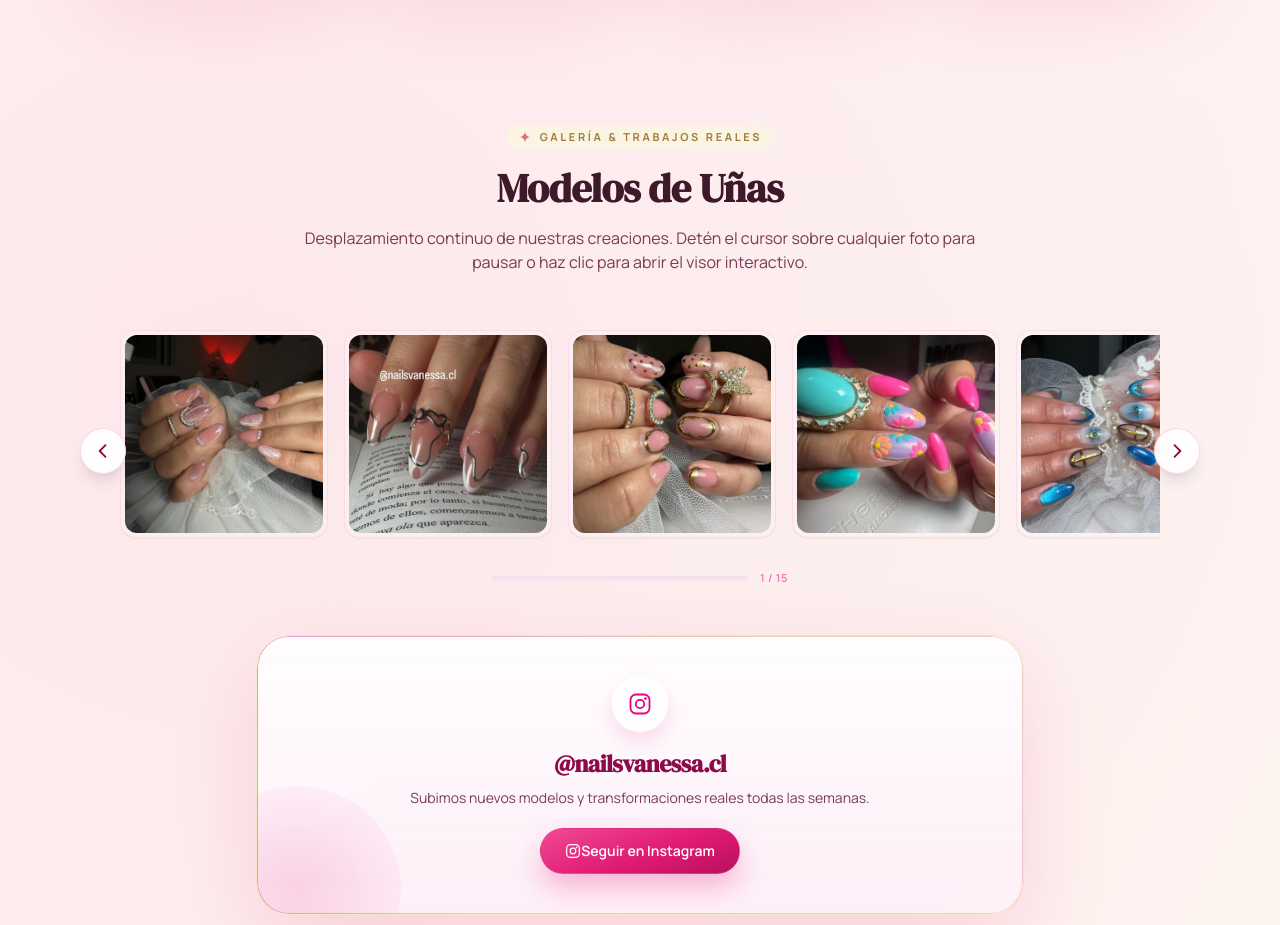
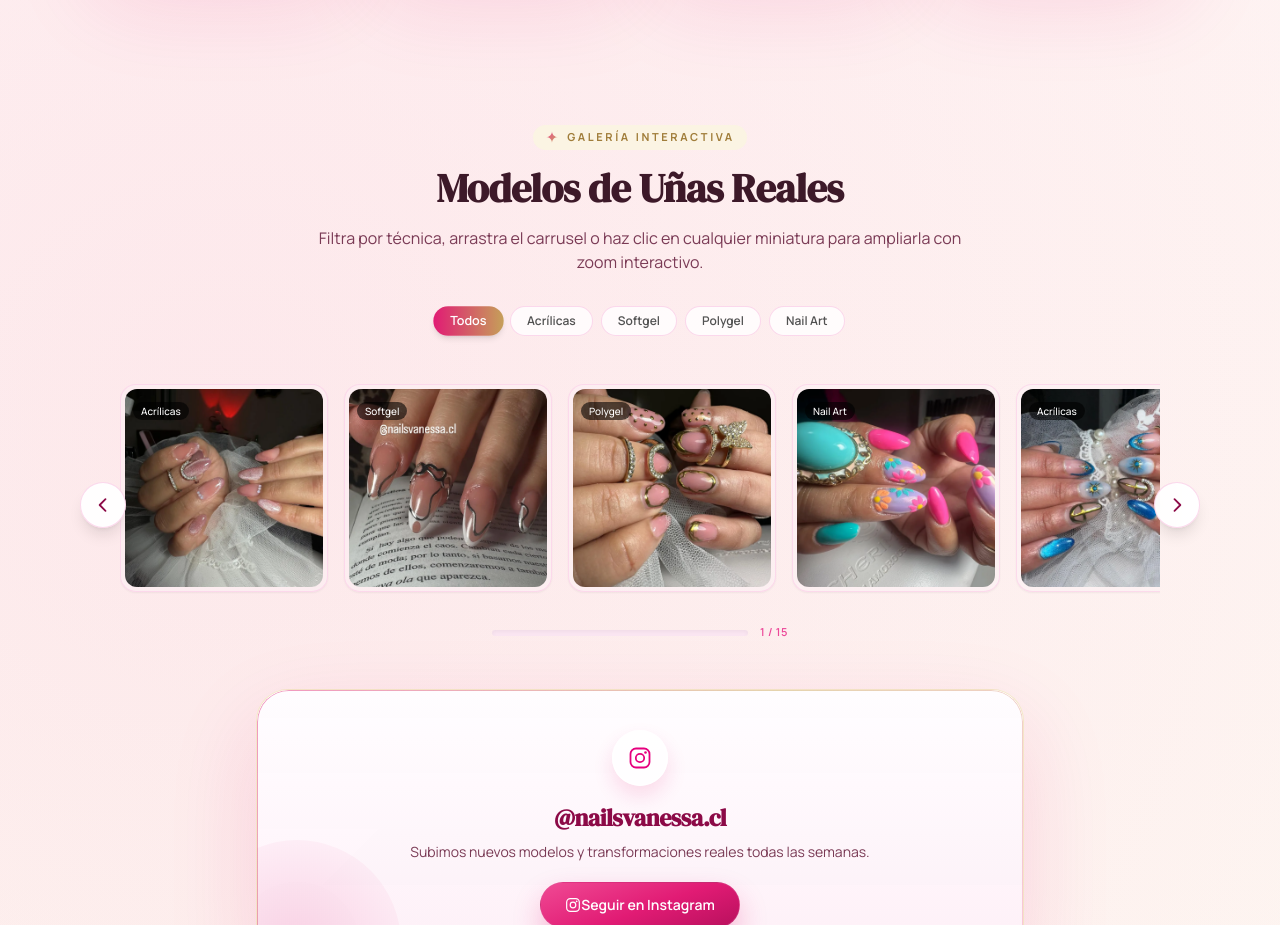
Before and after one commit to armyv7v/vanessa-studio, a Next.js app: page / in a window 1280 px wide. Shown: the part 4180-5105 px from the top of the page. Built offline with nearby package versions, Linux system fonts and the light colour scheme; no server answers.

Commit message:
fix(gallery): resolve scroll freeze with direct DOM manipulation, add mouse grab-to-drag and category filters

```diff
--- a/components/LandingGallery.js
+++ b/components/LandingGallery.js
@@ -2,7 +2,25 @@ import { useState, useEffect, useRef } from 'react';
 import { SparkleIcon } from './BrandMotifs';
 import { BUSINESS } from '../lib/businessInfo';
 
-const realGalleryImages = Array.from({ length: 15 }, (_, i) => `/gallery/modelo-${i + 1}.webp`);
+const realGalleryImages = [
+  { src: '/gallery/modelo-1.webp', category: 'Acrílicas', title: 'Esculpidas Gold' },
+  { src: '/gallery/modelo-2.webp', category: 'Softgel', title: 'Nude Elegant' },
+  { src: '/gallery/modelo-3.webp', category: 'Polygel', title: 'Baby Boomer' },
+  { src: '/gallery/modelo-4.webp', category: 'Nail Art', title: 'Mariposa Chic' },
+  { src: '/gallery/modelo-5.webp', category: 'Acrílicas', title: 'Red Glam' },
+  { src: '/gallery/modelo-6.webp', category: 'Softgel', title: 'Esmaltado Espejo' },
+  { src: '/gallery/modelo-7.webp', category: 'Polygel', title: 'Francés Moderno' },
+  { src: '/gallery/modelo-8.webp', category: 'Nail Art', title: 'Cristales & Destellos' },
+  { src: '/gallery/modelo-9.webp', category: 'Acrílicas', title: 'Almond Nude' },
+  { src: '/gallery/modelo-10.webp', category: 'Softgel', title: 'Pink Velvet' },
+  { src: '/gallery/modelo-11.webp', category: 'Polygel', title: 'Encapsulado Gold' },
+  { src: '/gallery/modelo-12.webp', category: 'Nail Art', title: 'Marmoleado Rose' },
+  { src: '/gallery/modelo-13.webp', category: 'Acrílicas', title: 'Coffin Luxe' },
+  { src: '/gallery/modelo-14.webp', category: 'Softgel', title: 'Minimalist Line' },
+  { src: '/gallery/modelo-15.webp', category: 'Nail Art', title: 'Glitter Ombré' },
+];
+
+const categories = ['Todos', 'Acrílicas', 'Softgel', 'Polygel', 'Nail Art'];
 
 function InstagramGlyph({ className = 'h-6 w-6' }) {
   return (
@@ -15,37 +33,49 @@ function InstagramGlyph({ className = 'h-6 w-6' }) {
 }
 
 export default function LandingGallery({ images = [] }) {
+  const [selectedCategory, setSelectedCategory] = useState('Todos');
   const [selectedIndex, setSelectedIndex] = useState(null);
   const [isPaused, setIsPaused] = useState(false);
   const [zoomScale, setZoomScale] = useState(1);
   const [panPos, setPanPos] = useState({ x: 0, y: 0 });
-  const [isDragging, setIsDragging] = useState(false);
-  const [dragStart, setDragStart] = useState({ x: 0, y: 0 });
-  const [scrollProgress, setScrollProgress] = useState(0);
+  const [isDraggingModal, setIsDraggingModal] = useState(false);
+  const [dragStartModal, setDragStartModal] = useState({ x: 0, y: 0 });
+
+  // Arrastre con mouse en el carrusel
+  const [isTrackDragging, setIsTrackDragging] = useState(false);
+  const [trackStartX, setTrackStartX] = useState(0);
+  const [trackScrollLeft, setTrackScrollLeft] = useState(0);
 
   const scrollContainerRef = useRef(null);
+  const progressBarRef = useRef(null);
+  const progressTextRef = useRef(null);
   const animFrameRef = useRef(null);
 
-  const baseImages = images.length > 0 ? images : realGalleryImages;
-  const displayImages = [...baseImages, ...baseImages];
-  const total = baseImages.length;
+  const baseItems = images.length > 0
+    ? images.map((src, i) => ({ src, category: 'General', title: `Modelo ${i + 1}` }))
+    : realGalleryImages;
 
-  // Bloqueo estricto del scroll del fondo (body) cuando el modal está abierto
+  const filteredItems = selectedCategory === 'Todos'
+    ? baseItems
+    : baseItems.filter((item) => item.category === selectedCategory);
+
+  // Duplicamos items para scroll infinito continuo
+  const displayItems = [...filteredItems, ...filteredItems];
+  const total = filteredItems.length;
+
+  // Bloqueo estricto del scroll del cuerpo (body) cuando el modal está abierto
   useEffect(() => {
     if (selectedIndex !== null) {
       document.body.style.overflow = 'hidden';
-      document.body.style.touchAction = 'none';
     } else {
       document.body.style.overflow = '';
-      document.body.style.touchAction = '';
     }
     return () => {
       document.body.style.overflow = '';
-      document.body.style.touchAction = '';
     };
   }, [selectedIndex]);
 
-  // Auto-scroll continuo ultra lento e infinito con actualización de barra de progreso
+  // Auto-scroll fluido continuo sin re-renders mediante manipulacion directa de DOM
   useEffect(() => {
     const el = scrollContainerRef.current;
     if (!el) return;
@@ -56,18 +86,24 @@ export default function LandingGallery({ images = [] }) {
       const delta = time - lastTime;
       lastTime = time;
 
-      if (!isPaused && selectedIndex === null) {
-        // Velocidad pausada y ultra elegante (~16px/seg)
-        el.scrollLeft += (delta * 0.018);
+      if (!isPaused && selectedIndex === null && !isTrackDragging) {
+        // Velocidad continua agradable (~22px/seg)
+        el.scrollLeft += delta * 0.024;
 
         const maxScroll = el.scrollWidth / 2;
-        if (el.scrollLeft >= maxScroll) {
+        if (maxScroll > 0 && el.scrollLeft >= maxScroll) {
           el.scrollLeft -= maxScroll;
         }
 
-        // Cálculo de barra de progreso (0% a 100%)
-        const progress = (el.scrollLeft % maxScroll) / maxScroll;
-        setScrollProgress(Math.min(100, Math.max(0, progress * 100)));
+        // Actualización directa del DOM de la barra de progreso sin provocar re-render de React
+        if (progressBarRef.current && maxScroll > 0) {
+          const ratio = Math.min(1, Math.max(0, (el.scrollLeft % maxScroll) / maxScroll));
+          progressBarRef.current.style.width = `${ratio * 100}%`;
+          if (progressTextRef.current) {
+            const currentItem = Math.min(total, Math.floor(ratio * total) + 1);
+            progressTextRef.current.textContent = `${currentItem} / ${total}`;
+          }
+        }
       }
 
       animFrameRef.current = requestAnimationFrame(step);
@@ -78,18 +114,30 @@ export default function LandingGallery({ images = [] }) {
     return () => {
       if (animFrameRef.current) cancelAnimationFrame(animFrameRef.current);
     };
-  }, [isPaused, selectedIndex]);
+  }, [isPaused, selectedIndex, isTrackDragging, total, selectedCategory]);
 
-  // Manejo de scroll manual en el carrusel para actualizar la barra de progreso
-  const handleContainerScroll = () => {
-    const el = scrollContainerRef.current;
-    if (!el) return;
-    const maxScroll = el.scrollWidth / 2;
-    const progress = (el.scrollLeft % maxScroll) / maxScroll;
-    setScrollProgress(Math.min(100, Math.max(0, progress * 100)));
+  // Arrastre manual por mouse en el carrusel
+  const handleTrackMouseDown = (e) => {
+    setIsTrackDragging(true);
+    setIsPaused(true);
+    setTrackStartX(e.pageX - scrollContainerRef.current.offsetLeft);
+    setTrackScrollLeft(scrollContainerRef.current.scrollLeft);
   };
 
-  // Zoom con rueda de mouse exclusivamente sobre el modal
+  const handleTrackMouseMove = (e) => {
+    if (!isTrackDragging) return;
+    e.preventDefault();
+    const x = e.pageX - scrollContainerRef.current.offsetLeft;
+    const walk = (x - trackStartX) * 1.5;
+    scrollContainerRef.current.scrollLeft = trackScrollLeft - walk;
+  };
+
+  const handleTrackMouseUp = () => {
+    setIsTrackDragging(false);
+    setIsPaused(false);
+  };
+
+  // Zoom por rueda de mouse en el modal
   const handleWheelZoom = (e) => {
     e.preventDefault();
     e.stopPropagation();
@@ -101,29 +149,29 @@ export default function LandingGallery({ images = [] }) {
     });
   };
 
-  // Drag & Pan para desplazarse dentro de la foto ampliada
-  const handleMouseDown = (e) => {
+  // Arrastre en modal ampliado
+  const handleModalMouseDown = (e) => {
     if (zoomScale <= 1) return;
-    setIsDragging(true);
-    setDragStart({ x: e.clientX - panPos.x, y: e.clientY - panPos.y });
+    setIsDraggingModal(true);
+    setDragStartModal({ x: e.clientX - panPos.x, y: e.clientY - panPos.y });
   };
 
-  const handleMouseMove = (e) => {
-    if (!isDragging || zoomScale <= 1) return;
+  const handleModalMouseMove = (e) => {
+    if (!isDraggingModal || zoomScale <= 1) return;
     setPanPos({
-      x: e.clientX - dragStart.x,
-      y: e.clientY - dragStart.y,
+      x: e.clientX - dragStartModal.x,
+      y: e.clientY - dragStartModal.y,
     });
   };
 
-  const handleMouseUp = () => {
-    setIsDragging(false);
+  const handleModalMouseUp = () => {
+    setIsDraggingModal(false);
   };
 
   const resetModalState = () => {
     setZoomScale(1);
     setPanPos({ x: 0, y: 0 });
-    setIsDragging(false);
+    setIsDraggingModal(false);
   };
 
   const handleNextModal = (e) => {
@@ -155,25 +203,48 @@ export default function LandingGallery({ images = [] }) {
         <div className="mx-auto max-w-2xl text-center">
           <span className="section-kicker-gold">
             <SparkleIcon className="h-3.5 w-3.5" />
-            Galería & Trabajos Reales
+            Galería Interactiva
           </span>
-          <h2 className="headline-section mt-4">Modelos de Uñas</h2>
+          <h2 className="headline-section mt-4">Modelos de Uñas Reales</h2>
           <p className="mt-4 text-sm leading-relaxed sm:text-base" style={{ color: 'var(--ink-muted)' }}>
-            Desplazamiento continuo de nuestras creaciones. Detén el cursor sobre cualquier foto para pausar o haz clic para abrir el visor interactivo.
+            Filtra por técnica, arrastra el carrusel o haz clic en cualquier miniatura para ampliarla con zoom interactivo.
           </p>
         </div>
 
-        {/* Carrusel Multi-Card Infinito y Lento */}
+        {/* Filtros de Categoría Interativos */}
+        <div className="mt-8 flex flex-wrap items-center justify-center gap-2">
+          {categories.map((cat) => (
+            <button
+              key={cat}
+              onClick={() => {
+                setSelectedCategory(cat);
+                if (scrollContainerRef.current) scrollContainerRef.current.scrollLeft = 0;
+              }}
+              className={`rounded-full px-4 py-1.5 text-xs font-semibold transition-all duration-300 ${
+                selectedCategory === cat
+                  ? 'bg-gradient-to-r from-[#E11B74] to-[#C5A059] text-white shadow-md scale-105'
+                  : 'border border-pink-200/80 bg-white/80 text-neutral-600 hover:border-pink-300 hover:bg-pink-50'
+              }`}
+            >
+              {cat}
+            </button>
+          ))}
+        </div>
+
+        {/* Carrusel Multi-Card Interactivo con Arrastre y Auto-scroll */}
         <div
-          className="relative mt-10 px-2 sm:px-6"
+          className="relative mt-8 px-2 sm:px-6"
           onMouseEnter={() => setIsPaused(true)}
-          onMouseLeave={() => setIsPaused(false)}
+          onMouseLeave={() => {
+            setIsPaused(false);
+            setIsTrackDragging(false);
+          }}
         >
-          {/* Botón Flecha Izquierda */}
+          {/* Flecha Izquierda */}
           <button
             onClick={() => scrollManual('left')}
             aria-label="Deslizar galería a la izquierda"
-            className="absolute -left-2 top-1/2 z-20 -translate-y-1/2 rounded-full border border-pink-200/80 bg-white/90 p-3 shadow-lg backdrop-blur-md transition duration-200 hover:scale-110 hover:bg-white sm:-left-4"
+            className="absolute -left-2 top-1/2 z-20 -translate-y-1/2 rounded-full border border-pink-200/80 bg-white/95 p-3 shadow-lg backdrop-blur-md transition duration-200 hover:scale-110 hover:bg-white sm:-left-4"
             style={{ color: 'var(--brand-darker)' }}
           >
             <svg className="h-5 w-5" fill="none" viewBox="0 0 24 24" stroke="currentColor" strokeWidth={2.2}>
@@ -181,37 +252,50 @@ export default function LandingGallery({ images = [] }) {
             </svg>
           </button>
 
-          {/* Track Horizontal de Miniaturas */}
+          {/* Track Horizontal de Miniaturas (Soporta Click, Touch Swipe y Mouse Drag) */}
           <div
             ref={scrollContainerRef}
-            onScroll={handleContainerScroll}
-            className="flex gap-4 overflow-x-auto py-4 no-scrollbar"
+            onMouseDown={handleTrackMouseDown}
+            onMouseMove={handleTrackMouseMove}
+            onMouseUp={handleTrackMouseUp}
+            className={`flex gap-4 overflow-x-auto py-4 select-none no-scrollbar ${
+              isTrackDragging ? 'cursor-grabbing' : 'cursor-grab'
+            }`}
             style={{ scrollbarWidth: 'none', msOverflowStyle: 'none' }}
           >
-            {displayImages.map((src, index) => {
+            {displayItems.map((item, index) => {
               const realIndex = index % total;
               return (
-                <button
+                <div
                   key={index}
-                  type="button"
                   onClick={() => {
-                    resetModalState();
-                    setSelectedIndex(realIndex);
+                    if (!isTrackDragging) {
+                      resetModalState();
+                      setSelectedIndex(realIndex);
+                    }
                   }}
-                  className="group relative aspect-square h-44 w-44 shrink-0 overflow-hidden rounded-2xl border border-pink-200/60 bg-pink-50/40 p-1 shadow-sm transition duration-300 hover:-translate-y-1 hover:border-[#E11B74]/50 hover:shadow-md focus:outline-none focus:ring-2 focus:ring-[#E11B74] sm:h-52 sm:w-52"
+                  className="group relative aspect-square h-44 w-44 shrink-0 overflow-hidden rounded-2xl border border-pink-200/70 bg-pink-50/40 p-1 shadow-sm transition duration-300 hover:-translate-y-1.5 hover:border-[#E11B74] hover:shadow-xl sm:h-52 sm:w-52"
                 >
                   <div className="relative h-full w-full overflow-hidden rounded-xl bg-neutral-100">
                     {/* eslint-disable-next-line @next/next/no-img-element */}
                     <img
-                      src={src}
-                      alt={`Modelo de uñas Vanessa Nails ${realIndex + 1}`}
-                      className="h-full w-full object-cover transition-transform duration-300 group-hover:scale-110"
+                      src={item.src}
+                      alt={item.title}
+                      className="h-full w-full object-cover transition-transform duration-500 group-hover:scale-110"
                       loading="lazy"
+                      draggable={false}
                     />
 
+                    {/* Chip de categoría superior */}
+                    <div className="absolute top-2 left-2 z-10">
+                      <span className="rounded-full bg-black/60 px-2 py-0.5 text-[10px] font-medium text-white backdrop-blur-md">
+                        {item.category}
+                      </span>
+                    </div>
+
                     {/* Overlay al pasar el mouse */}
-                    <div className="absolute inset-0 flex items-center justify-center bg-black/30 opacity-0 transition-opacity duration-200 group-hover:opacity-100">
-                      <span className="flex items-center gap-1.5 rounded-full bg-white/90 px-3 py-1.5 text-xs font-semibold text-pink-600 shadow-md backdrop-blur-sm">
+                    <div className="absolute inset-0 flex items-center justify-center bg-black/35 opacity-0 transition-opacity duration-200 group-hover:opacity-100">
+                      <span className="flex items-center gap-1.5 rounded-full bg-white/95 px-3 py-1.5 text-xs font-semibold text-pink-600 shadow-md backdrop-blur-sm">
                         <svg className="h-4 w-4" fill="none" viewBox="0 0 24 24" stroke="currentColor" strokeWidth={2.2}>
                           <path strokeLinecap="round" strokeLinejoin="round" d="M21 21l-6-6m2-5a7 7 0 11-14 0 7 7 0 0114 0zM10 7v6m3-3H7" />
                         </svg>
@@ -219,16 +303,16 @@ export default function LandingGallery({ images = [] }) {
                       </span>
                     </div>
                   </div>
-                </button>
+                </div>
               );
             })}
           </div>
 
-          {/* Botón Flecha Derecha */}
+          {/* Flecha Derecha */}
           <button
             onClick={() => scrollManual('right')}
             aria-label="Deslizar galería a la derecha"
-            className="absolute -right-2 top-1/2 z-20 -translate-y-1/2 rounded-full border border-pink-200/80 bg-white/90 p-3 shadow-lg backdrop-blur-md transition duration-200 hover:scale-110 hover:bg-white sm:-right-4"
+            className="absolute -right-2 top-1/2 z-20 -translate-y-1/2 rounded-full border border-pink-200/80 bg-white/95 p-3 shadow-lg backdrop-blur-md transition duration-200 hover:scale-110 hover:bg-white sm:-right-4"
             style={{ color: 'var(--brand-darker)' }}
           >
             <svg className="h-5 w-5" fill="none" viewBox="0 0 24 24" stroke="currentColor" strokeWidth={2.2}>
@@ -236,24 +320,22 @@ export default function LandingGallery({ images = [] }) {
             </svg>
           </button>
 
-          {/* Barra de progreso inferior del carrusel */}
+          {/* Barra de Progreso Dinámica sin Re-renders de React */}
           <div className="mt-4 flex items-center justify-center gap-3">
             <div className="h-1.5 w-48 overflow-hidden rounded-full bg-pink-100 shadow-inner sm:w-64">
               <div
-                className="h-full rounded-full transition-all duration-150 ease-out"
-                style={{
-                  width: `${scrollProgress}%`,
-                  background: 'linear-gradient(90deg, #E11B74, #C5A059)',
-                }}
+                ref={progressBarRef}
+                className="h-full rounded-full bg-gradient-to-r from-[#E11B74] to-[#C5A059] transition-all duration-75"
+                style={{ width: '0%' }}
               />
             </div>
-            <span className="text-[11px] font-semibold tracking-wider text-pink-400">
-              {Math.round((scrollProgress / 100) * total) || 1} / {total}
+            <span ref={progressTextRef} className="text-[11px] font-semibold tracking-wider text-pink-500">
+              1 / {total}
             </span>
           </div>
         </div>
 
-        {/* Lightbox Modal con Bloqueo de Scroll de Fondo, Zoom y Desplazamiento */}
+        {/* Lightbox Modal con Bloqueo de Body Scroll, Zoom y Arrastre Pan */}
         {selectedIndex !== null && (
           <div
             className="fixed inset-0 z-50 flex items-center justify-center bg-black/94 p-4 backdrop-blur-lg animate-fadeIn select-none overflow-hidden"
@@ -279,7 +361,7 @@ export default function LandingGallery({ images = [] }) {
                       (restablecer)
                     </button>
                   ) : (
-                    <span className="text-[11px] opacity-80">(usa la rueda del mouse)</span>
+                    <span className="text-[11px] opacity-80">(scroll de mouse o pellizco)</span>
                   )}
                 </div>
 
@@ -298,25 +380,25 @@ export default function LandingGallery({ images = [] }) {
                 </button>
               </div>
 
-              {/* Contenedor de Imagen con Zoom e Interacción de Arrastre */}
+              {/* Contenedor de la foto ampliada */}
               <div
                 onWheel={handleWheelZoom}
-                onMouseDown={handleMouseDown}
-                onMouseMove={handleMouseMove}
-                onMouseUp={handleMouseUp}
-                onMouseLeave={handleMouseUp}
+                onMouseDown={handleModalMouseDown}
+                onMouseMove={handleModalMouseMove}
+                onMouseUp={handleModalMouseUp}
+                onMouseLeave={handleModalMouseUp}
                 className={`relative overflow-hidden rounded-2xl border border-white/20 bg-neutral-950 shadow-2xl ${
-                  zoomScale > 1 ? (isDragging ? 'cursor-grabbing' : 'cursor-grab') : 'cursor-zoom-in'
+                  zoomScale > 1 ? (isDraggingModal ? 'cursor-grabbing' : 'cursor-grab') : 'cursor-zoom-in'
                 }`}
               >
                 {/* eslint-disable-next-line @next/next/no-img-element */}
                 <img
-                  src={baseImages[selectedIndex]}
-                  alt={`Modelo ampliado ${selectedIndex + 1}`}
+                  src={filteredItems[selectedIndex]?.src}
+                  alt={filteredItems[selectedIndex]?.title || `Modelo ${selectedIndex + 1}`}
                   draggable={false}
                   style={{
                     transform: `scale(${zoomScale}) translate(${panPos.x / zoomScale}px, ${panPos.y / zoomScale}px)`,
-                    transition: isDragging ? 'none' : 'transform 0.15s ease-out',
+                    transition: isDraggingModal ? 'none' : 'transform 0.15s ease-out',
                   }}
                   className="max-h-[80vh] max-w-[88vw] object-contain origin-center select-none pointer-events-none"
                 />
@@ -346,10 +428,15 @@ export default function LandingGallery({ images = [] }) {
                 )}
               </div>
 
-              {/* Contador de foto */}
-              <p className="mt-3 text-xs font-semibold text-white/80">
-                {selectedIndex + 1} de {total}
-              </p>
+              {/* Título e indicador de foto */}
+              <div className="mt-3 text-center">
+                <p className="text-sm font-semibold text-white">
+                  {filteredItems[selectedIndex]?.title}
+                </p>
+                <p className="text-xs text-white/70">
+                  {selectedIndex + 1} de {total}
+                </p>
+              </div>
             </div>
           </div>
         )}
```
